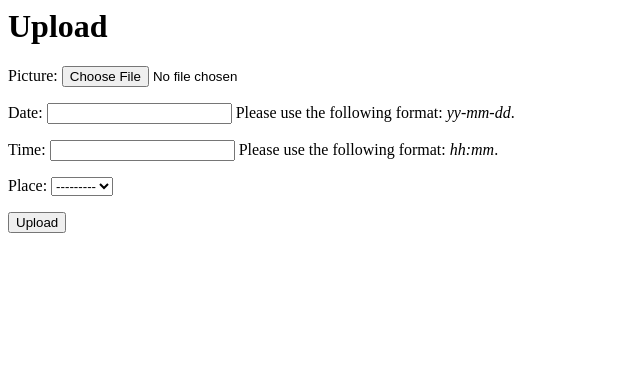
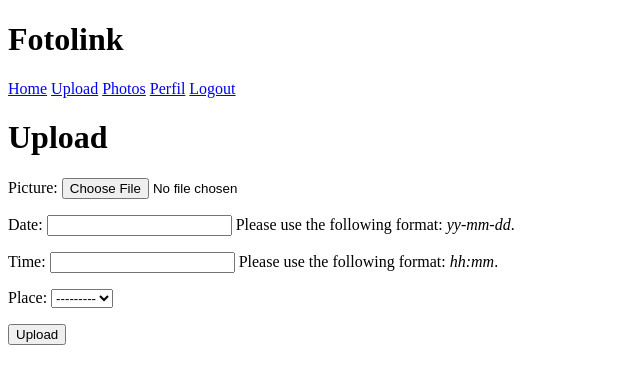
Before and after one commit to ingsoft-famaf/los-del-frente, a Django app: template Code/fotolink/PhotoApp/templates/PhotoApp/photo_form.html in a window 1280 px wide. Shown: the top 384 px of the page, without its empty margins (0-640 px from the left). Run offline with Django 3.2, Linux system fonts and the light colour scheme; the template is opened without the code that fills it: values that come from a table or form of the project are taken from there, others are empty; parts of the project's set-up code (start-up, migrations or seed data) failed here and were passed over; some libraries are stand-ins or nearby versions.

Commit message:
Integracion y maquillaje

```diff
--- a/Code/fotolink/PhotoApp/templates/PhotoApp/photo_detail.html
+++ b/Code/fotolink/PhotoApp/templates/PhotoApp/photo_detail.html
@@ -1,4 +1,10 @@
+{% extends 'base.html' %}
+{% block title %} Detail {% endblock %}
+
+{% block content %}
 <h1>Details</h1>
 <p>Date and Time: {{ object.date }} at {{object.time}}</p>
 <p>Place: {{ object.place }}</p>
 <img src="{{ object.picture.url }}" class="img-responsive img-detail" alt="">
+
+{% endblock %}
--- a/Code/fotolink/PhotoApp/templates/PhotoApp/photo_form.html
+++ b/Code/fotolink/PhotoApp/templates/PhotoApp/photo_form.html
@@ -1,5 +1,10 @@
+{% extends 'base.html' %}
+{% block title %} Upload {% endblock %}
+
+{% block content %}
 <h1>Upload</h1>
 <form action="" method="post" enctype="multipart/form-data" >{% csrf_token %}
     {{ form.as_p }}
     <input type="submit" value="Upload" />
 </form>
+{% endblock %}
--- a/Code/fotolink/PhotoApp/templates/PhotoApp/photo_list.html
+++ b/Code/fotolink/PhotoApp/templates/PhotoApp/photo_list.html
@@ -1,3 +1,7 @@
+{% extends 'base.html' %}
+{% block title %} Photos {% endblock %}
+
+{% block content %}
 <h1>Photos</h1>
 <ul>
 {% for photo in object_list %}
@@ -11,3 +15,4 @@
     <li>No photos yet.</li>
 {% endfor %}
 </ul>
+{% endblock %}
--- /dev/null
+++ b/Code/fotolink/PhotoApp/templates/base.html
@@ -0,0 +1,21 @@
+<!DOCTYPE html>
+<html lang="en">
+<head>
+    <meta charset="UTF-8">
+    <title>Fotolink|{% block title %}{% endblock %}</title>
+</head>
+<body>
+    <div id="header">
+        <h1> Fotolink</h1>
+    </div>
+
+    <div id="">
+        <a href="/">Home</a>
+        <a href="/upload/">Upload</a>
+        <a href="/photos/">Photos</a>
+        <a href="/accounts/profile">Perfil</a>
+        <a href="/logout">Logout</a>
+        {% block content %}{% endblock %}
+    </div>
+</body>
+</html>
--- a/Code/fotolink/PhotoApp/urls.py
+++ b/Code/fotolink/PhotoApp/urls.py
@@ -5,5 +5,5 @@ urlpatterns = [
     url(r'^photos/', PhotoList.as_view(), name='photolist'),
     url(r'^upload/', PhotoUpload.as_view(), name='photoupload'),
     url(r'^/(?P<pk>[0-9]+)/$', PhotoDetail.as_view(), name='photodetail'),
-    url(r'^/delete/(?P<pk>[0-9]+)/$',PhotoDelete.as_view(), name='photodelete')
+    url(r'^/delete/(?P<pk>[0-9]+)/$',PhotoDelete.as_view(), name='photodelete'),
 ]
--- a/Code/fotolink/User/forms.py
+++ b/Code/fotolink/User/forms.py
@@ -8,4 +8,4 @@ class ProfileForm(ModelForm):
     class Meta:
         model = Perfil
         exclude = ('usuario',)
-        fields = ('nombre','edad','residencia','mail','facebook','web','usuario')
+        fields ='__all__'
--- a/Code/fotolink/User/templates/User/register.html
+++ b/Code/fotolink/User/templates/User/register.html
@@ -1,6 +1,4 @@
-{% extends 'base.html' %}
-{% block title %} Register{% endblock %}
-
+<title>Fotolink | Sign Up</title>
 {% block content %}
 <h1> Registrate a fotoLink</h1><br>
 <h1> Es gratis!(por ahora...)</h1><br>
--- a/Code/fotolink/User/urls.py
+++ b/Code/fotolink/User/urls.py
@@ -1,6 +1,8 @@
 from django.conf.urls import url
 from User.views import Register, ProfileEdit,ProfileDetail, ProfileCreate
 from django.views.generic import TemplateView
+# Para usar como pagina de referencia
+from django.contrib.auth import views as DJ_views
 
 urlpatterns = [
     url(r'^register/', Register.as_view(), name='registro'),
@@ -9,4 +11,5 @@ urlpatterns = [
     url(r'^accounts/profile/$', ProfileDetail.as_view(), name='profile'),
     url(r'^accounts/profile/edit/$', ProfileEdit.as_view(), name='editprofile'),
     url(r'^edit_ok/', TemplateView.as_view(template_name='User/edit_ok.html')),
+    url(r'^$', DJ_views.login, name='home')
 ]
--- a/Code/fotolink/fotolink/urls.py
+++ b/Code/fotolink/fotolink/urls.py
@@ -21,8 +21,8 @@ import PhotoApp.urls
 import User.urls
 
 urlpatterns = [
-    url('^', include('django.contrib.auth.urls')),
     url(r'^admin/', include(admin.site.urls)),
+    url(r'^', include('django.contrib.auth.urls')),
     url(r'^', include(PhotoApp.urls, namespace='photos')),
-    url(r'^', include(User.urls, namespace='user')),
+    url(r'^', include(User.urls, namespace='user'))
 ] + static(settings.MEDIA_URL, document_root=settings.MEDIA_ROOT)
```
Also changed, not shown: Code/fotolink/PhotoApp/views.py (+30 -4 lines), Code/fotolink/User/views.py (+6 -5 lines), 1 other file.
